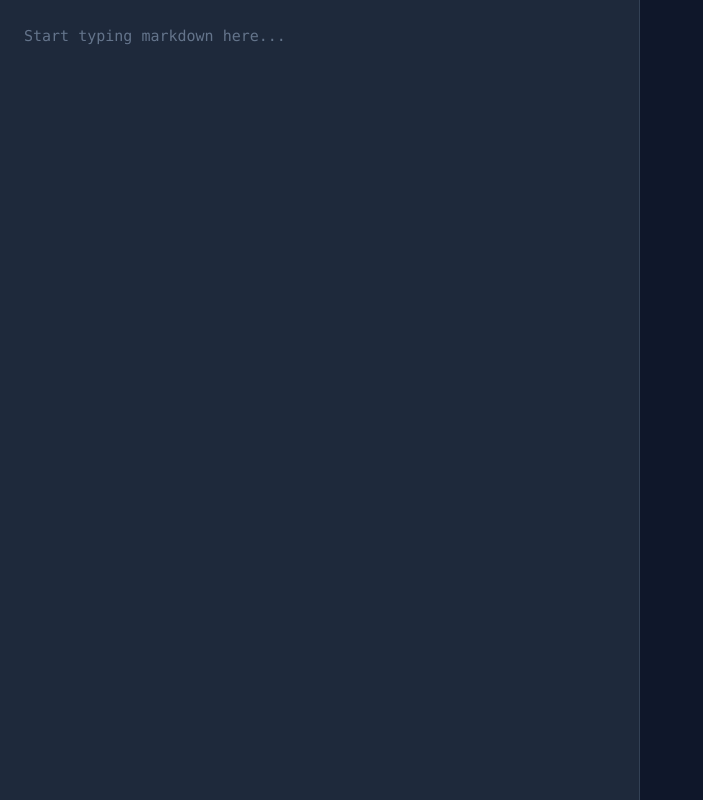
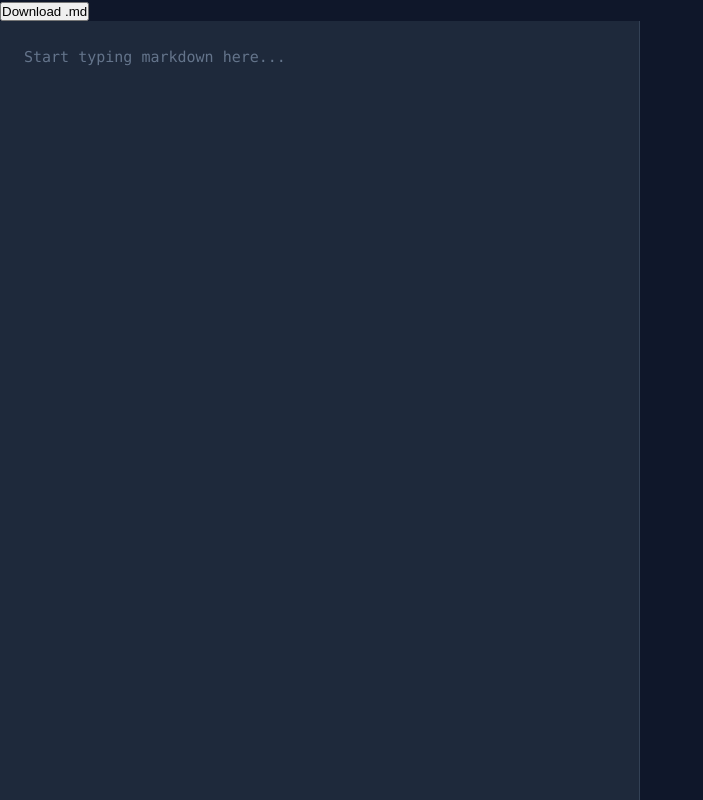
Before and after one commit to abikurian/memo-lite, a website built with Vite: page index.html in a window 1280 px wide. Shown: the whole page, without its empty margins (0-703 px from the left). Built offline with nearby package versions, Linux system fonts and the light colour scheme.

Commit message:
ui: add download button to layout

```diff
--- a/index.html
+++ b/index.html
@@ -10,6 +10,7 @@
 </head>
 
 <body>
+  <button id="download-btn">Download .md</button>
   <div class="split-container">
     <textarea id="editor" placeholder="Start typing markdown here..."></textarea>
     <div id="preview"></div>
```
